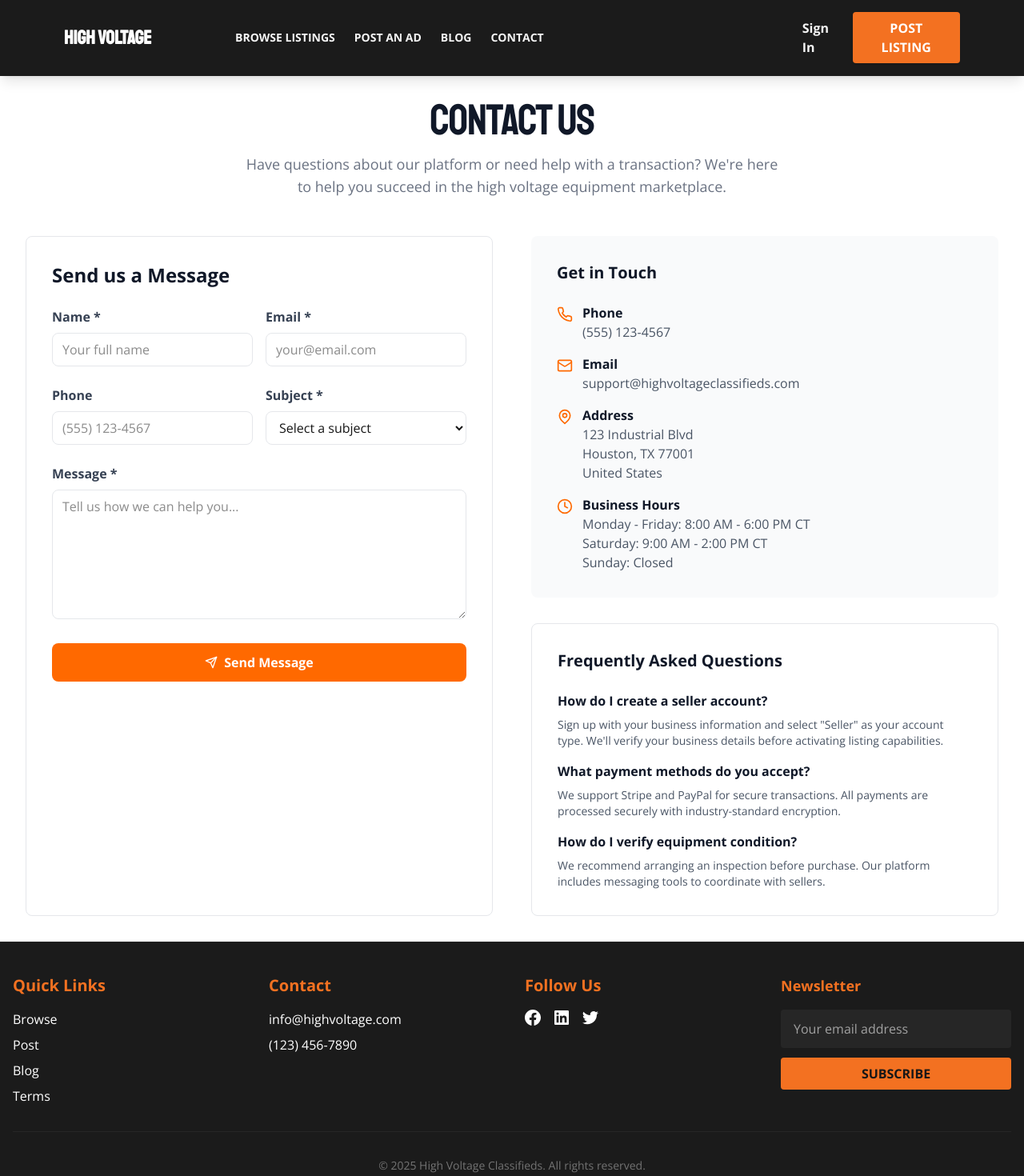
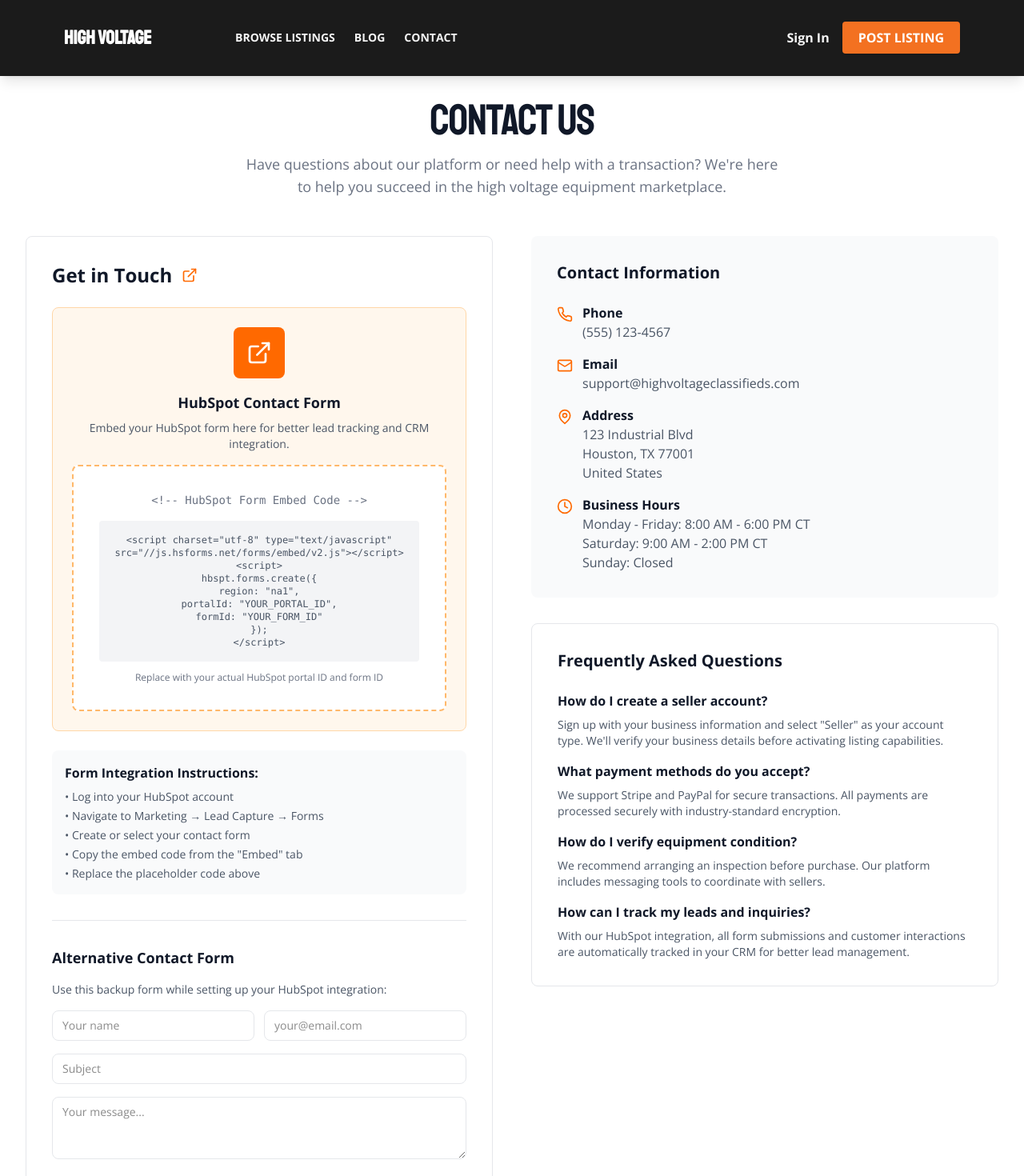
Before and after one commit to cladden77/high-voltage-classifieds, a Next.js app: page /contact in a window 1280 px wide. Shown: the top 1470 px of the page at 80% size. Built offline with nearby package versions, Linux system fonts and the light colour scheme.

Commit message:
Add HubSpot form placeholder to contact page and update navigation links

```diff
--- a/src/app/contact/page.tsx
+++ b/src/app/contact/page.tsx
@@ -1,7 +1,7 @@
 'use client'
 
 import React, { useState } from 'react'
-import { Phone, Mail, MapPin, Send, Clock } from 'lucide-react'
+import { Phone, Mail, MapPin, Send, Clock, ExternalLink } from 'lucide-react'
 import Header from '@/components/Header'
 import Footer from '@/components/Footer'
 
@@ -66,100 +66,121 @@ export default function ContactPage() {
         </div>
 
         <div className="grid grid-cols-1 lg:grid-cols-2 gap-12">
-          {/* Contact Form */}
+          {/* HubSpot Form Section */}
           <div className="bg-white border border-gray-200 rounded-lg p-8">
-            <h2 className="font-open-sans text-2xl font-bold text-gray-900 mb-6">
-              Send us a Message
+            <div className="flex items-center gap-3 mb-6">
+              <h2 className="font-open-sans text-2xl font-bold text-gray-900">
+                Get in Touch
               </h2>
+              <ExternalLink className="h-5 w-5 text-orange-500" />
+            </div>
 
-            <form onSubmit={handleSubmit} className="space-y-6">
-              <div className="grid grid-cols-1 sm:grid-cols-2 gap-4">
-                <div>
-                  <label className="block font-open-sans font-bold text-gray-700 mb-2">
-                    Name *
-                  </label>
+            {/* HubSpot Form Placeholder */}
+            <div className="bg-orange-50 border border-orange-200 rounded-lg p-6 mb-6">
+              <div className="text-center">
+                <div className="w-16 h-16 bg-orange-500 rounded-lg mx-auto mb-4 flex items-center justify-center">
+                  <ExternalLink className="h-8 w-8 text-white" />
+                </div>
+                <h3 className="font-open-sans text-lg font-bold text-gray-900 mb-2">
+                  HubSpot Contact Form
+                </h3>
+                <p className="font-open-sans text-sm text-gray-600 mb-4">
+                  Embed your HubSpot form here for better lead tracking and CRM integration.
+                </p>
+                <div className="bg-white border-2 border-dashed border-orange-300 rounded-lg p-8">
+                  <div className="text-center">
+                    <div className="font-mono text-sm text-gray-500 mb-4">
+                      {'<!-- HubSpot Form Embed Code -->'}
+                    </div>
+                    <div className="bg-gray-100 rounded p-4 font-mono text-xs text-gray-600">
+                      {`<script charset="utf-8" type="text/javascript" src="//js.hsforms.net/forms/embed/v2.js"></script>`}<br/>
+                      {`<script>`}<br/>
+                      {`  hbspt.forms.create({`}<br/>
+                      {`    region: "na1",`}<br/>
+                      {`    portalId: "YOUR_PORTAL_ID",`}<br/>
+                      {`    formId: "YOUR_FORM_ID"`}<br/>
+                      {`  });`}<br/>
+                      {`</script>`}
+                    </div>
+                    <p className="font-open-sans text-xs text-gray-500 mt-3">
+                      Replace with your actual HubSpot portal ID and form ID
+                    </p>
+                  </div>
+                </div>
+              </div>
+            </div>
+
+            {/* Fallback Form Instructions */}
+            <div className="bg-gray-50 rounded-lg p-4">
+              <h4 className="font-open-sans font-bold text-gray-900 mb-2">
+                Form Integration Instructions:
+              </h4>
+              <ul className="font-open-sans text-sm text-gray-600 space-y-1">
+                <li>• Log into your HubSpot account</li>
+                <li>• Navigate to Marketing → Lead Capture → Forms</li>
+                <li>• Create or select your contact form</li>
+                <li>• Copy the embed code from the "Embed" tab</li>
+                <li>• Replace the placeholder code above</li>
+              </ul>
+            </div>
+
+            {/* Alternative: Keep existing form as backup */}
+            <div className="mt-8 pt-8 border-t border-gray-200">
+              <h3 className="font-open-sans text-lg font-bold text-gray-900 mb-4">
+                Alternative Contact Form
+              </h3>
+              <p className="font-open-sans text-sm text-gray-600 mb-4">
+                Use this backup form while setting up your HubSpot integration:
+              </p>
+
+              <form onSubmit={handleSubmit} className="space-y-4">
+                <div className="grid grid-cols-1 sm:grid-cols-2 gap-3">
                   <input
                     type="text"
                     required
                     value={formData.name}
                     onChange={(e) => handleInputChange('name', e.target.value)}
-                    className="w-full px-3 py-2 border border-gray-200 rounded-lg focus:outline-none focus:ring-2 focus:ring-orange-500"
-                    placeholder="Your full name"
+                    className="px-3 py-2 border border-gray-200 rounded-lg focus:outline-none focus:ring-2 focus:ring-orange-500 text-sm"
+                    placeholder="Your name"
                   />
-                </div>
-
-                <div>
-                  <label className="block font-open-sans font-bold text-gray-700 mb-2">
-                    Email *
-                  </label>
                   <input
                     type="email"
                     required
                     value={formData.email}
                     onChange={(e) => handleInputChange('email', e.target.value)}
-                    className="w-full px-3 py-2 border border-gray-200 rounded-lg focus:outline-none focus:ring-2 focus:ring-orange-500"
+                    className="px-3 py-2 border border-gray-200 rounded-lg focus:outline-none focus:ring-2 focus:ring-orange-500 text-sm"
                     placeholder="your@email.com"
                   />
                 </div>
-              </div>
 
-              <div className="grid grid-cols-1 sm:grid-cols-2 gap-4">
-                <div>
-                  <label className="block font-open-sans font-bold text-gray-700 mb-2">
-                    Phone
-                  </label>
                 <input
-                    type="tel"
-                    value={formData.phone}
-                    onChange={(e) => handleInputChange('phone', e.target.value)}
-                    className="w-full px-3 py-2 border border-gray-200 rounded-lg focus:outline-none focus:ring-2 focus:ring-orange-500"
-                    placeholder="(555) 123-4567"
-                  />
-                </div>
-
-                <div>
-                  <label className="block font-open-sans font-bold text-gray-700 mb-2">
-                    Subject *
-                  </label>
-                  <select
+                  type="text"
                   required
                   value={formData.subject}
                   onChange={(e) => handleInputChange('subject', e.target.value)}
-                    className="w-full px-3 py-2 border border-gray-200 rounded-lg focus:outline-none focus:ring-2 focus:ring-orange-500"
-                  >
-                    <option value="">Select a subject</option>
-                    <option value="general">General Inquiry</option>
-                    <option value="technical">Technical Support</option>
-                    <option value="billing">Billing Question</option>
-                    <option value="listing">Listing Help</option>
-                    <option value="partnership">Partnership Opportunity</option>
-                  </select>
-                </div>
-              </div>
+                  className="w-full px-3 py-2 border border-gray-200 rounded-lg focus:outline-none focus:ring-2 focus:ring-orange-500 text-sm"
+                  placeholder="Subject"
+                />
 
-              <div>
-                <label className="block font-open-sans font-bold text-gray-700 mb-2">
-                  Message *
-                </label>
                 <textarea
                   required
-                  rows={6}
+                  rows={3}
                   value={formData.message}
                   onChange={(e) => handleInputChange('message', e.target.value)}
-                  className="w-full px-3 py-2 border border-gray-200 rounded-lg focus:outline-none focus:ring-2 focus:ring-orange-500"
-                  placeholder="Tell us how we can help you..."
+                  className="w-full px-3 py-2 border border-gray-200 rounded-lg focus:outline-none focus:ring-2 focus:ring-orange-500 text-sm"
+                  placeholder="Your message..."
                 />
-              </div>
 
                 <button
                   type="submit"
                   disabled={isSubmitting}
-                className="w-full bg-orange-500 hover:bg-orange-600 disabled:bg-gray-300 text-white py-3 px-6 rounded-lg font-open-sans font-bold flex items-center justify-center gap-2"
+                  className="w-full bg-orange-500 hover:bg-orange-600 disabled:bg-gray-300 text-white py-2 px-4 rounded-lg font-open-sans font-bold flex items-center justify-center gap-2 text-sm"
                 >
                   <Send className="h-4 w-4" />
                   {isSubmitting ? 'Sending...' : 'Send Message'}
                 </button>
               </form>
+            </div>
           </div>
 
           {/* Contact Information */}
@@ -167,7 +188,7 @@ export default function ContactPage() {
             {/* Contact Details */}
             <div className="bg-gray-50 rounded-lg p-8">
               <h3 className="font-open-sans text-xl font-bold text-gray-900 mb-6">
-                Get in Touch
+                Contact Information
               </h3>
 
               <div className="space-y-4">
@@ -249,6 +270,16 @@ export default function ContactPage() {
                     Our platform includes messaging tools to coordinate with sellers.
                   </p>
                 </div>
+
+                <div>
+                  <h4 className="font-open-sans font-bold text-gray-900 mb-2">
+                    How can I track my leads and inquiries?
+                  </h4>
+                  <p className="font-open-sans text-gray-600 text-sm">
+                    With our HubSpot integration, all form submissions and customer interactions
+                    are automatically tracked in your CRM for better lead management.
+                  </p>
+                </div>
               </div>
             </div>
           </div>
--- a/src/components/Footer.tsx
+++ b/src/components/Footer.tsx
@@ -1,4 +1,5 @@
 import React from "react";
+import Link from "next/link";
 
 export default function Footer() {
   return (
@@ -7,18 +8,24 @@ export default function Footer() {
         <div>
           <h3 className="text-[#f37121] text-xl font-bold mb-4">Quick Links</h3>
           <div className="space-y-2">
-            <a href="#" className="block text-white hover:text-[#f37121] transition-colors">Browse</a>
-            <a href="#" className="block text-white hover:text-[#f37121] transition-colors">Post</a>
-            <a href="#" className="block text-white hover:text-[#f37121] transition-colors">Blog</a>
-            <a href="#" className="block text-white hover:text-[#f37121] transition-colors">Terms</a>
+            <Link href="/listings" className="block text-white hover:text-[#f37121] transition-colors">Browse Listings</Link>
+            <Link href="/dashboard" className="block text-white hover:text-[#f37121] transition-colors">Post Listing</Link>
+            <Link href="/blog" className="block text-white hover:text-[#f37121] transition-colors">Blog</Link>
+            <Link href="/contact" className="block text-white hover:text-[#f37121] transition-colors">Contact</Link>
+            <Link href="/terms" className="block text-white hover:text-[#f37121] transition-colors">Terms</Link>
+            <Link href="/privacy" className="block text-white hover:text-[#f37121] transition-colors">Privacy</Link>
           </div>
         </div>
 
         <div>
-          <h3 className="text-[#f37121] text-xl font-bold mb-4">Contact</h3>
+          <h3 className="text-[#f37121] text-xl font-bold mb-4">Contact Info</h3>
           <div className="space-y-2">
-            <p className="text-white">info@highvoltage.com</p>
-            <p className="text-white">(123) 456-7890</p>
+            <p className="text-white">support@highvoltageclassifieds.com</p>
+            <p className="text-white">(555) 123-4567</p>
+            <p className="text-gray-300 text-sm">
+              Monday - Friday: 8:00 AM - 6:00 PM CT<br />
+              Saturday: 9:00 AM - 2:00 PM CT
+            </p>
           </div>
         </div>
 
--- a/src/components/Header.tsx
+++ b/src/components/Header.tsx
@@ -13,7 +13,7 @@ export default function Header() {
           <div className="box-border content-stretch flex flex-row gap-4 lg:gap-[38px] items-center justify-start p-0 relative shrink-0">
             {/* Logo */}
             <div className="box-border content-stretch flex flex-row gap-2 items-center justify-start p-0 relative shrink-0">
-              <div className="h-12 overflow-clip relative shrink-0 w-44">
+              <Link href="/" className="h-12 overflow-clip relative shrink-0 w-44">
                 <div className="flex items-center h-full">
                   <span className="text-white font-staatliches text-xl lg:text-2xl font-bold">
                     HIGH VOLTAGE
@@ -22,7 +22,7 @@ export default function Header() {
                 <div className="text-[#928c8e] text-xs mt-1">
                   CLASSIFIEDS
                 </div>
-              </div>
+              </Link>
             </div>
 
             {/* Navigation Links - Hidden on mobile */}
@@ -30,26 +30,23 @@ export default function Header() {
               <Link href="/listings" className="text-neutral-100 text-sm font-bold uppercase hover:text-[#f37121] transition-colors">
                 Browse Listings
               </Link>
-              <a href="#" className="text-neutral-100 text-sm font-bold uppercase hover:text-[#f37121] transition-colors">
-                Post an Ad
-              </a>
-              <a href="#" className="text-neutral-100 text-sm font-bold uppercase hover:text-[#f37121] transition-colors">
+              <Link href="/blog" className="text-neutral-100 text-sm font-bold uppercase hover:text-[#f37121] transition-colors">
                 Blog
-              </a>
-              <a href="#" className="text-neutral-100 text-sm font-bold uppercase hover:text-[#f37121] transition-colors">
+              </Link>
+              <Link href="/contact" className="text-neutral-100 text-sm font-bold uppercase hover:text-[#f37121] transition-colors">
                 Contact
-              </a>
+              </Link>
             </div>
           </div>
 
           {/* Right side navigation */}
           <div className="flex flex-row gap-4 items-center">
-            <span className="hidden lg:block text-neutral-100 text-base font-bold">
+            <Link href="/auth/signin" className="hidden lg:block text-neutral-100 text-base font-bold hover:text-[#f37121] transition-colors">
               Sign In
-            </span>
-            <button className="bg-[#f37121] text-white px-3 lg:px-5 py-2 rounded shadow-[0px_1px_3px_0px_rgba(0,0,0,0.1),0px_1px_2px_-1px_rgba(0,0,0,0.1)] text-xs lg:text-base font-bold uppercase hover:bg-[#e55a0a] transition-colors">
+            </Link>
+            <Link href="/dashboard" className="bg-[#f37121] text-white px-3 lg:px-5 py-2 rounded shadow-[0px_1px_3px_0px_rgba(0,0,0,0.1),0px_1px_2px_-1px_rgba(0,0,0,0.1)] text-xs lg:text-base font-bold uppercase hover:bg-[#e55a0a] transition-colors">
               Post Listing
-            </button>
+            </Link>
 
             {/* Mobile menu button */}
             <button
@@ -70,18 +67,15 @@ export default function Header() {
               <Link href="/listings" className="text-neutral-100 text-sm font-bold uppercase hover:text-[#f37121] transition-colors">
                 Browse Listings
               </Link>
-              <a href="#" className="text-neutral-100 text-sm font-bold uppercase hover:text-[#f37121] transition-colors">
-                Post an Ad
-              </a>
-              <a href="#" className="text-neutral-100 text-sm font-bold uppercase hover:text-[#f37121] transition-colors">
+              <Link href="/blog" className="text-neutral-100 text-sm font-bold uppercase hover:text-[#f37121] transition-colors">
                 Blog
-              </a>
-              <a href="#" className="text-neutral-100 text-sm font-bold uppercase hover:text-[#f37121] transition-colors">
+              </Link>
+              <Link href="/contact" className="text-neutral-100 text-sm font-bold uppercase hover:text-[#f37121] transition-colors">
                 Contact
-              </a>
-              <a href="#" className="text-neutral-100 text-sm font-bold uppercase hover:text-[#f37121] transition-colors border-t border-neutral-800 pt-4">
+              </Link>
+              <Link href="/auth/signin" className="text-neutral-100 text-sm font-bold uppercase hover:text-[#f37121] transition-colors border-t border-neutral-800 pt-4">
                 Sign In
-              </a>
+              </Link>
             </div>
           </div>
         )}
```
Lines whose indentation alone changed are shown as unchanged.
